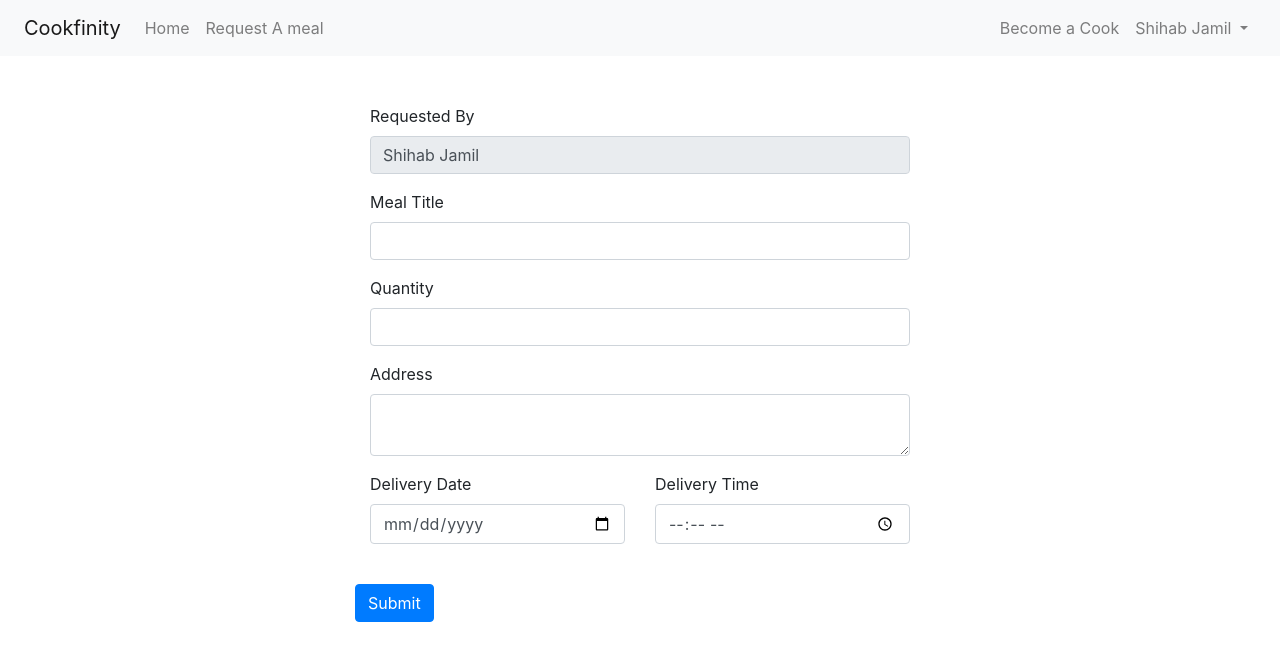
After one commit to shihab-jamil/cookfinity_bangladesh, a PHP site: page /request_meal.php in a window 1280 px wide. The commit adds this page. Shown: the top 661 px of the page. Run offline with PHP 8.4, Linux system fonts and the light colour scheme; a user stored in the database is signed in; data comes from the database, SQL or seed files in the repository; some libraries are stand-ins or nearby versions.

Commit message:
minor updates

```diff
--- a/admin/index.php
+++ b/admin/index.php
@@ -1,5 +1,6 @@
 <?php
   require_once('../config.php');
+  require_once('./pages/modals.php');
 
   if(!isset($_SESSION['email'])){
     header('location: ../index.php');
--- a/admin/pages/delete_user.php
+++ b/admin/pages/delete_user.php
@@ -4,7 +4,7 @@
     $query = "DELETE FROM users WHERE id = $id";
     $query_balance_delete = "DELETE FROM `balance` WHERE `user_id`=$id";
 
-    if(mysqli_query($con, $query) && mysqli_query($con, $query_balance_delete)){
+    if(mysqli_query($con, $query_balance_delete) && mysqli_query($con, $query)){
         $_SESSION['delete_user'] = 'success';
         header('location: ../?page=admin_portal');
     }else{
--- a/config.php
+++ b/config.php
@@ -200,7 +200,9 @@
         return mysqli_query($con, $query);
     }
     function insert_order($req_id){
-        $details = get_single_table_record('requests', 'id', $req_id);
+       global $con;
+
+       $details = get_single_table_record('requests', 'id', $req_id);
 
        $ordered_by_uid = $details['requested_by_uid'];
        $meal_id = 12;
--- /dev/null
+++ b/request_meal.php
@@ -0,0 +1,95 @@
+<?php
+    include_once('./config.php');
+
+    if(!isset($_SESSION['email'])){
+        header('location: ./login.php');
+    }
+
+    if(isset($_POST['submit'])){
+        $requested_by_uid = $_POST['requested_by_uid'];
+        $meal_title = $_POST['meal_title'];
+        $quantity = $_POST['quantity'];
+        $address = $_POST['address'];
+        $delivery_date = $_POST['delivery_date'];
+        $delivery_time = $_POST['delivery_time'];
+
+        $query = "INSERT INTO `requests`(`requested_by_uid`, `meal_title`, `quantity`, `address`, `delivery_date`, `delivery_time`) VALUES ($requested_by_uid, '$meal_title', $quantity, '$address' , '$delivery_date' , '$delivery_time')";
+
+        if(mysqli_query($con, $query)){
+            header('location: ./index.php');
+        }else{
+            echo "Something Went Wrong";
+        }
+
+    }
+
+?>
+
+
+
+<!doctype html>
+<html lang="en">
+  <head>
+    <!-- Required meta tags -->
+    <meta charset="utf-8">
+    <meta name="viewport" content="width=device-width, initial-scale=1, shrink-to-fit=no">
+
+    <!-- Bootstrap CSS -->
+    <link rel="stylesheet" href="https://maxcdn.bootstrapcdn.com/bootstrap/4.0.0/css/bootstrap.min.css" integrity="sha384-Gn5384xqQ1aoWXA+058RXPxPg6fy4IWvTNh0E263XmFcJlSAwiGgFAW/dAiS6JXm" crossorigin="anonymous">
+
+    <title>Hello, world!</title>
+  </head>
+  <body>
+
+    <?php include './header.php'; ?>
+    <div class="container mt-5">
+        <div class="row">
+            <div class="col-6 offset-3">
+                <form action="#" method="POST" enctype="multipart/form-data">
+                    <div class="form-group">
+                        <label for="exampleInputEmail1">Requested By</label>
+                        <input type="text" class="form-control" readonly value="<?= get_user_name_by_id($_SESSION['uid']) ?>">
+                    </div>
+                    <input type="hidden" name="requested_by_uid" value="<?= $_SESSION['uid'] ?>">
+                    <div class="form-group">
+                        <label for="exampleInputEmail1">Meal Title</label>
+                        <input type="text" class="form-control" name="meal_title">
+                    </div>
+                    <div class="form-group">
+                        <label for="exampleInputEmail1">Quantity</label>
+                        <input type="number" class="form-control"  name="quantity">
+                    </div>
+                    <div class="form-group">
+                        <label for="exampleInputEmail1">Address</label>
+                        <textarea class="form-control" name="address" id="" cols="30" rows="2"></textarea>
+                    </div>
+                    <div class="row">
+                        <!-- <div class=""> -->
+                            <div class="form-group col-6">
+                                <label for="exampleInputEmail1">Delivery Date</label>
+                                <input type="date" class="form-control"  name="delivery_date">
+                            </div>
+                            <div class="form-group col-6">
+                                <label for="exampleInputEmail1">Delivery Time</label>
+                                <input type="time" class="form-control"  name="delivery_time">
+                            </div>
+                        <!-- </div> -->
+                    </div> <br>
+                    <div class="row justify-content-between">
+                        <button type="submit" name="submit" class="btn btn-primary">Submit</button>
+                    </div>
+
+                </form>
+            </div>
+        </div>
+    </div>
+
+
+
+    <!-- Optional JavaScript -->
+    <!-- jQuery first, then Popper.js, then Bootstrap JS -->
+    <script src="https://code.jquery.com/jquery-3.2.1.slim.min.js" integrity="sha384-KJ3o2DKtIkvYIK3UENzmM7KCkRr/rE9/Qpg6aAZGJwFDMVNA/GpGFF93hXpG5KkN" crossorigin="anonymous"></script>
+    <script src="https://cdnjs.cloudflare.com/ajax/libs/popper.js/1.12.9/umd/popper.min.js" integrity="sha384-ApNbgh9B+Y1QKtv3Rn7W3mgPxhU9K/ScQsAP7hUibX39j7fakFPskvXusvfa0b4Q" crossorigin="anonymous"></script>
+    <script src="https://maxcdn.bootstrapcdn.com/bootstrap/4.0.0/js/bootstrap.min.js" integrity="sha384-JZR6Spejh4U02d8jOt6vLEHfe/JQGiRRSQQxSfFWpi1MquVdAyjUar5+76PVCmYl" crossorigin="anonymous"></script>
+  </body>
+</html>
```
Also changed, not shown: admin/pages/DB/add_user.php (renamed from admin/pages/DB/add_users.php), admin/pages/modals/add_user.php (renamed from admin/pages/modals/add_users.php).
